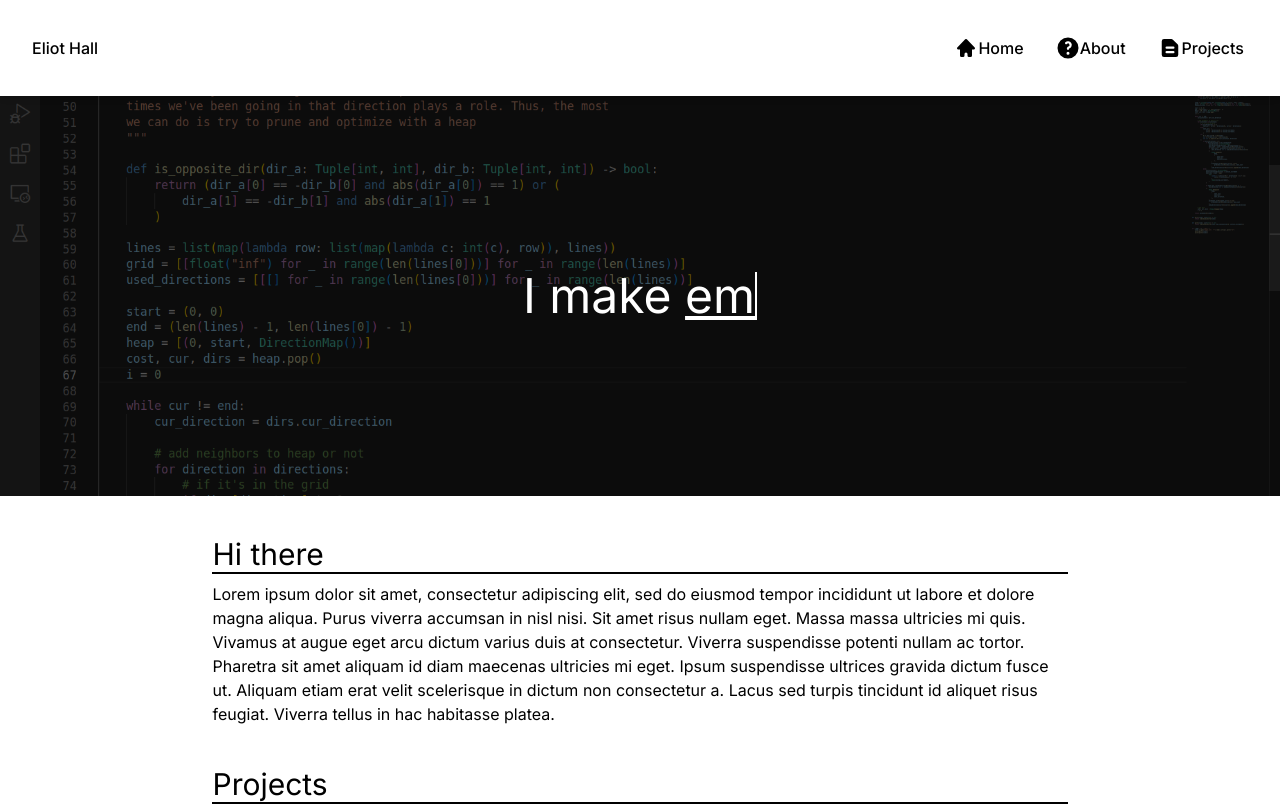
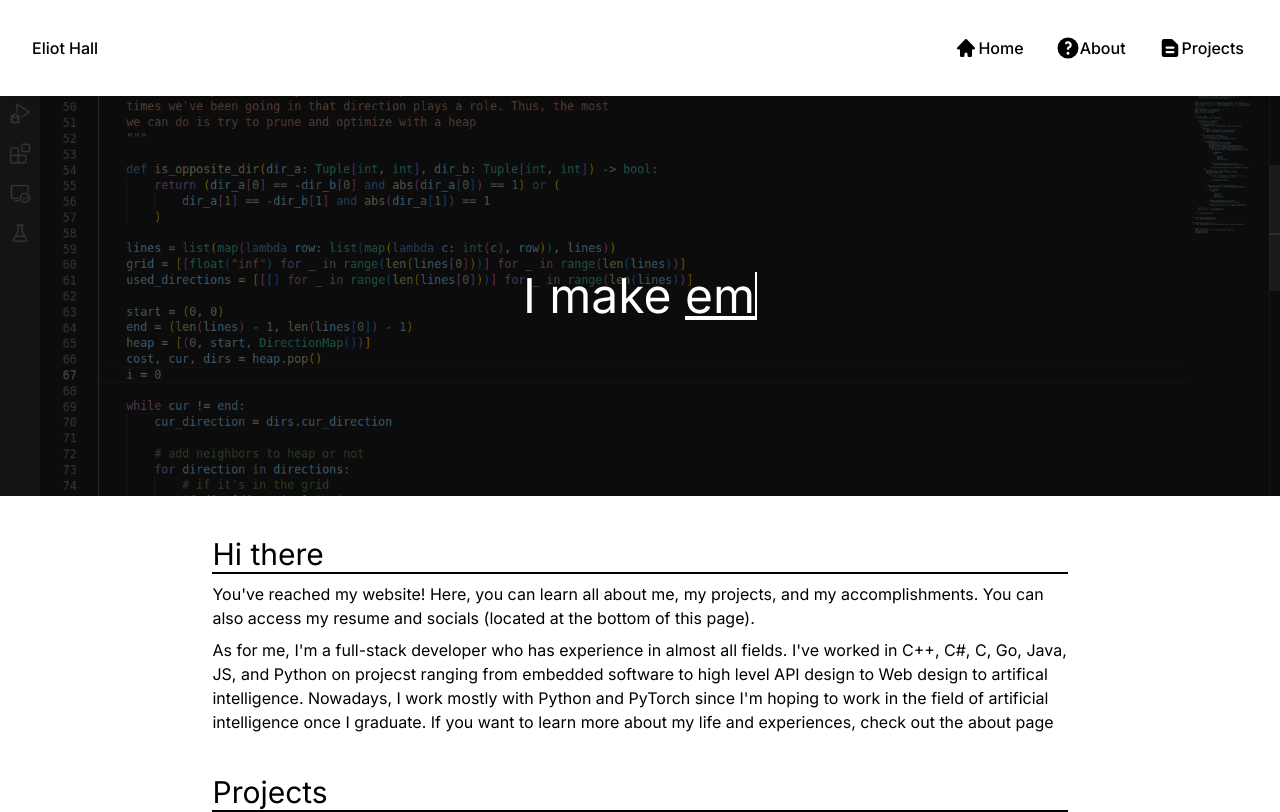
Before and after one commit to chrehall68/chrehall68.github.io, a Next.js app: page / in a window 1280 px wide. Shown: the top 812 px of the page. Built offline with nearby package versions, Linux system fonts and the light colour scheme.

Commit message:
flush out front page content

```diff
--- a/app/page.tsx
+++ b/app/page.tsx
@@ -1,4 +1,4 @@
-"use client"
+"use client";
 import { Content } from "@/components/Content";
 import { HeadedContainer } from "@/components/HeadedContainer";
 import Link from "next/link";
@@ -83,7 +83,18 @@ function UnderlinedTypeAnimation(prefix: string, items: string[], lettersPerMin:
 export default function Home() {
   return <Content pre={() => UnderlinedTypeAnimation("I make ", ["embedded firmware", "applications", "CLI scripts", "artificial intelligence", "tomorrow's software"])}>
     < HeadedContainer title="Hi there" className="py-10" >
-      <p >Lorem ipsum dolor sit amet, consectetur adipiscing elit, sed do eiusmod tempor incididunt ut labore et dolore magna aliqua. Purus viverra accumsan in nisl nisi. Sit amet risus nullam eget. Massa massa ultricies mi quis. Vivamus at augue eget arcu dictum varius duis at consectetur. Viverra suspendisse potenti nullam ac tortor. Pharetra sit amet aliquam id diam maecenas ultricies mi eget. Ipsum suspendisse ultrices gravida dictum fusce ut. Aliquam etiam erat velit scelerisque in dictum non consectetur a. Lacus sed turpis tincidunt id aliquet risus feugiat. Viverra tellus in hac habitasse platea.</p>
+      <p className="pb-2">
+        You&apos;ve reached my website! Here, you can learn all about me, my projects, and my accomplishments.
+        You can also access my resume and socials (located at the bottom of this page).
+      </p>
+      <p>
+        As for me, I&apos;m a full-stack developer who has experience in almost all fields.
+        I&apos;ve worked in C++, C#, C, Go, Java, JS, and Python on projecst ranging from
+        embedded software to high level API design to Web design to artifical intelligence.
+        Nowadays, I work mostly with Python and PyTorch since I&apos;m hoping to work in the field of
+        artificial intelligence once I graduate. If you want to learn more about my life and experiences,
+        check out <Link href="about">the about page</Link>
+      </p>
     </HeadedContainer >
     <HeadedContainer title="Projects" className="pb-10">
       <p>Check out some of my highlighted projects below, or check out <Link href="/projects">the projects page</Link> to view a list of all of my projects</p>
--- a/app/projects/leetcode/page.tsx
+++ b/app/projects/leetcode/page.tsx
@@ -79,7 +79,7 @@ export default function ClientLeetCodePage() {
                         <div className="w-1/2 flex justify-start" >
                             <NeetCodeCard nc={data} />
                         </div>
-                        <p className="grow text-left px-2 max-w-[25vw]">Here are my NeetCode 150 stats! You can see the breakdown by category in the chart. My goal is
+                        <p className="w-1/2 text-left px-2">Here are my NeetCode 150 stats! You can see the breakdown by category in the chart. My goal is
                             to finish all NeetCode problems by Summer 2024. Check out my progress so far!
                         </p>
                     </div>
```
